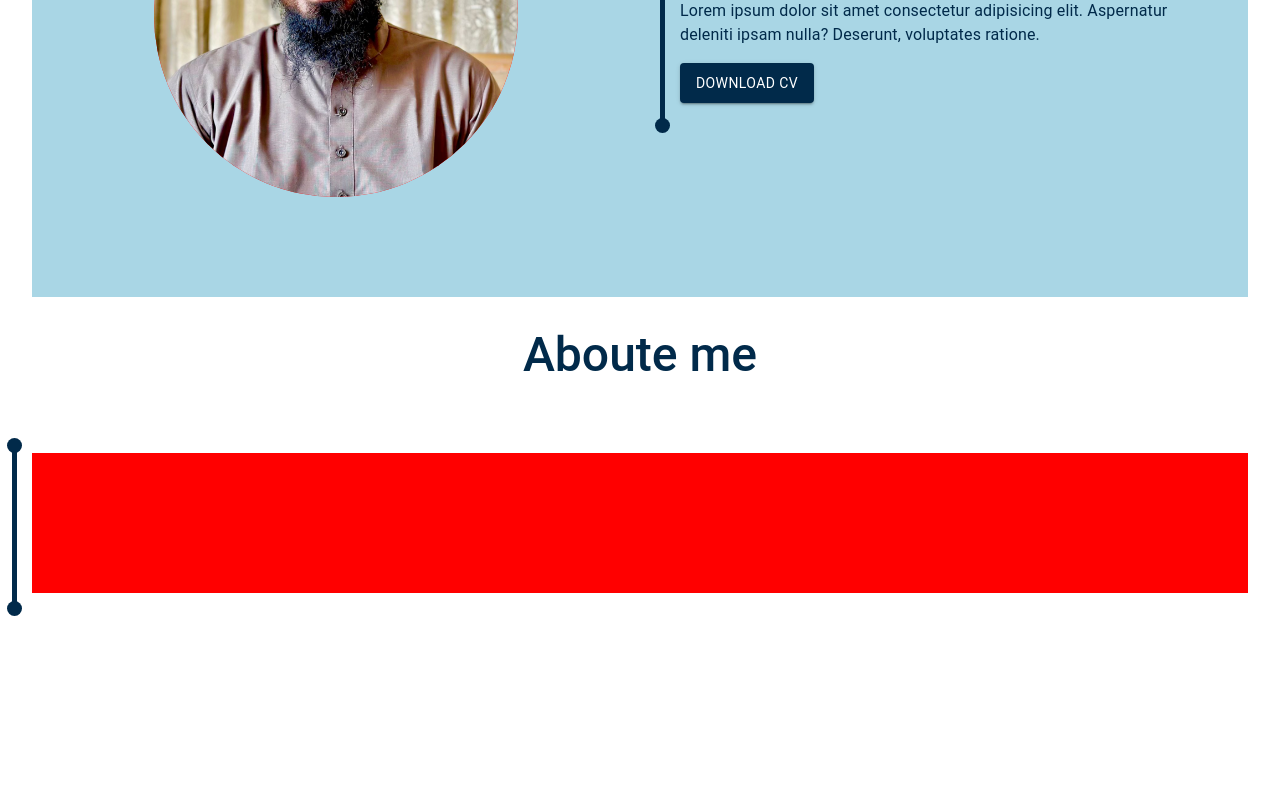
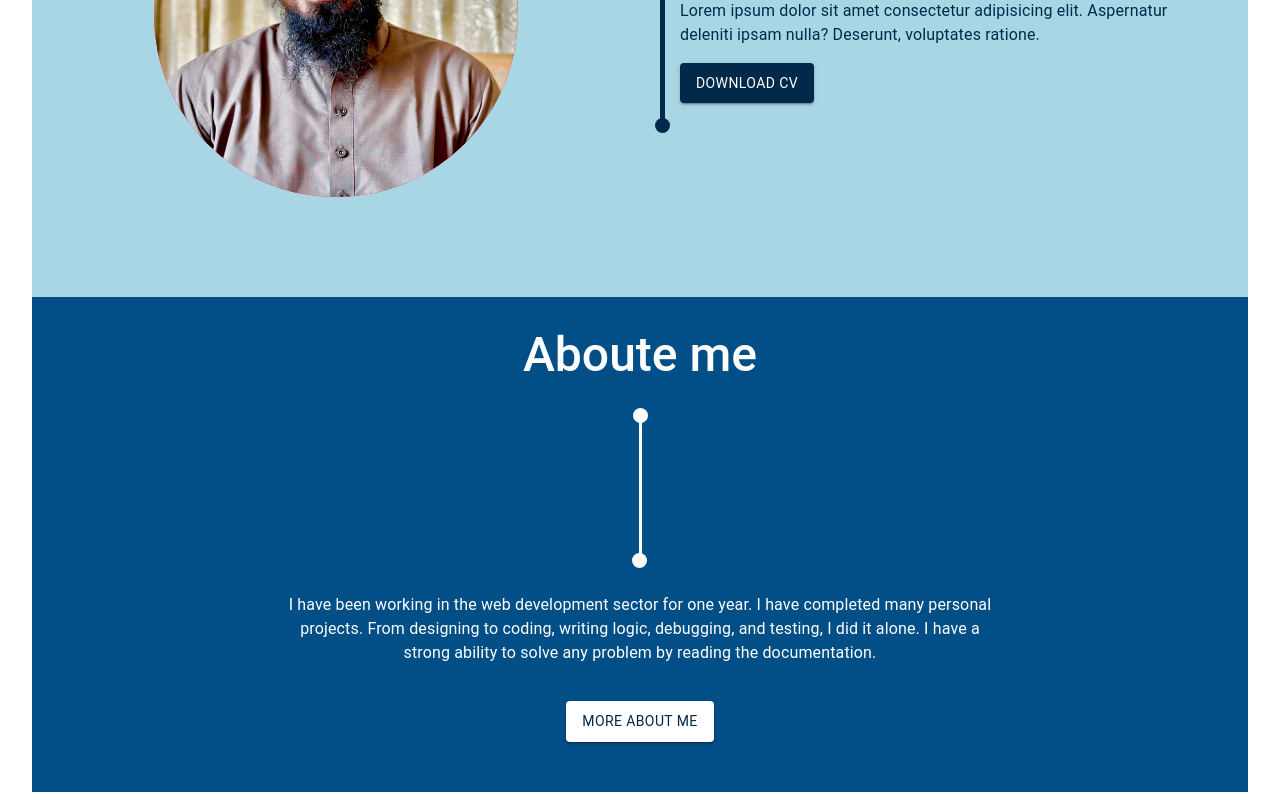
Before and after one commit to Rashed967/portfolio-site, a React (Vite) app: page / in a window 1280 px wide. Shown: the part 344-1144 px from the top of the page. Before the commit the page ends 1007 px from the top, so only its background shows below. Built offline with nearby package versions, Linux system fonts and the light colour scheme.

Commit message:
aboute me section done

```diff
--- a/src/pages/Home/AboteSectoin/AboteSectoin.jsx
+++ b/src/pages/Home/AboteSectoin/AboteSectoin.jsx
@@ -1,25 +1,32 @@
-import { Box, Grid, Typography } from '@mui/material';
+import { Box, Button, Grid, Typography } from '@mui/material';
 import React from 'react';
 
 const AboteSectoin = () => {
     return (
 
-            <Grid>
+
+        <Grid sx={{ background: '#014F86', py: '30px' }}>
             <Box>
-                    <Typography variant='h3' fontWeight={500} align="center" color="#012A4A" my="30px">Aboute me </Typography>
+                <Typography variant='h3' fontWeight={500} align="center" color="white" >Aboute me </Typography>
             </Box>
 
-                <Box position="relative" my="70px" sx={{
-                    background : 'red',
-                    py : '70px'
+            <Box position="relative" sx={{
+                // py : '70px',
+                display: 'flex',
+                justifyContent: 'center',
+                // alignItems : 'center',
+                width: '100%',
+                height: '150px',
+                my: '30px'
+
             }}>
                 <Box sx={{
-                            width: '5px',
-                            height: '120%',
-                            background: '#012A4A',
+                    width: '3px',
+                    height: '100%',
+                    background: 'white',
                     position: 'absolute',
-                            left: '-20px',
-                            top: '-10px',
+                    // left: '0',
+                    // top: '0',
 
                 }}>
 
@@ -27,9 +34,9 @@ const AboteSectoin = () => {
                         width: '15px',
                         height: '15px',
                         borderRadius: '50%',
-                                background: '#012A4A',
+                        background: 'white',
                         position: 'absolute',
-                                left: '-5px',
+                        left: '-6px',
                         top: '-5px'
                     }}></Box>
 
@@ -37,7 +44,7 @@ const AboteSectoin = () => {
                         width: '15px',
                         height: '15px',
                         borderRadius: '50%',
-                                background: '#012A4A',
+                        background: 'white',
                         position: 'absolute',
                         right: '-5px',
                         bottom: '-5px'
@@ -45,7 +52,35 @@ const AboteSectoin = () => {
 
                 </Box>
             </Box>
+
+            <Box sx={{
+                display : 'flex',
+                justifyContent : 'center'
+            }}>
+                <Typography align='center' variant='body1' fontWeight="400" color="white" sx={{
+                    px : '15px',
+                    '@media (min-width : 800px)' : {
+                        width : '70%'
+                    },
+                    '@media (min-width : 1000px)' : {
+                        width : '60%'
+                    },
+                }}>I have been working in the web development sector for one year. I have completed many personal projects. From designing
+                    to coding, writing logic, debugging, and testing, I did it alone. I have a strong ability to solve any
+                    problem by reading the documentation.</Typography>
+
+            </Box>
+            <Box sx={{
+                width : '100%',
+                py : '20px',
+                display : 'flex',
+                justifyContent : 'center'
+            }}>
+            <Button sx={{ mt: 2, background: 'white', color: '#012A4A', py: 1, px: 2 }} variant="contained"><Typography variant='button' fontWeight={400}>More about me</Typography></Button>
+            </Box>
         </Grid>
+
+
 
 
     );
```
Lines whose indentation alone changed are shown as unchanged.
